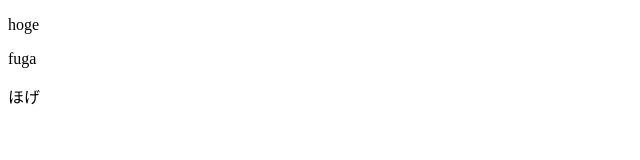
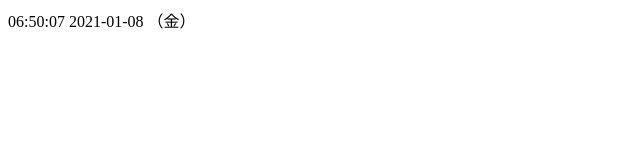
Before and after one commit to nimon-2AC/WariClo, a website built with webpack: page src/html/index.html in a window 1280 px wide. Shown: the whole page, without its empty margins (0-640 px from the left). Built offline with nearby package versions, Linux system fonts and the light colour scheme.

Commit message:
PC 上の時刻を更新しながら表示できるようになった

```diff
--- a/src/components/test.ts
+++ /dev/null
@@ -1,7 +0,0 @@
-function test(): void {
-  const p = document.createElement("p");
-  const text = document.createTextNode("ほげ");
-  document.body.appendChild(p).appendChild(text);
-}
-
-export { test };
--- /dev/null
+++ b/src/components/updateDigitalWatchText.ts
@@ -0,0 +1,30 @@
+const hhmmss = document.getElementById("hh:mm:ss");
+const YYYYMMDD = document.getElementById("YYYY-MM-DD");
+const WWW = document.getElementById("WWW");
+
+function toStringWithZeroPadding(n: number, stringLength: number) {
+  const nStr = n.toString(10);
+  if (nStr.length >= stringLength) return nStr;
+  return ("0".repeat(stringLength) + nStr).slice(-stringLength);
+}
+
+function toDayString(dayOfTheWeek: number) {
+  const dayStringTable: ReadonlyArray<string> = ["日", "月", "火", "水", "木", "金", "土"];
+  return dayStringTable[dayOfTheWeek];
+}
+
+function updateDigitalWatchText(date: Date): void {
+  const hh = toStringWithZeroPadding(date.getHours(), 2);
+  const mm = toStringWithZeroPadding(date.getMinutes(), 2);
+  const ss = toStringWithZeroPadding(date.getSeconds(), 2);
+  if (hhmmss) hhmmss.innerHTML = `${hh}:${mm}:${ss}`;
+
+  const YYYY = toStringWithZeroPadding(date.getFullYear(), 4);
+  const MM = toStringWithZeroPadding(date.getMonth() + 1, 2);
+  const DD = toStringWithZeroPadding(date.getDate(), 2);
+  if (YYYYMMDD) YYYYMMDD.innerHTML = `${YYYY}-${MM}-${DD}`;
+
+  if (WWW) WWW.innerHTML = `（${toDayString(date.getDay())}）`;
+}
+
+export { updateDigitalWatchText };
--- a/src/html/index.html
+++ b/src/html/index.html
@@ -7,7 +7,10 @@
   </head>
 
   <body>
-    <p>hoge</p>
-    <p>fuga</p>
+    <div id="digital-watch">
+      <span id="hh:mm:ss"></span>
+      <span id="YYYY-MM-DD"></span>
+      <span id="WWW"></span>
+    </div>
   </body>
 </html>
--- a/src/index.ts
+++ b/src/index.ts
@@ -1,3 +1,6 @@
-import { test } from "./components/test";
+import { updateDigitalWatchText } from "./components/updateDigitalWatchText";
 
-test();
+setInterval(() => {
+  const date = new Date();
+  updateDigitalWatchText(date);
+}, 100);
```
